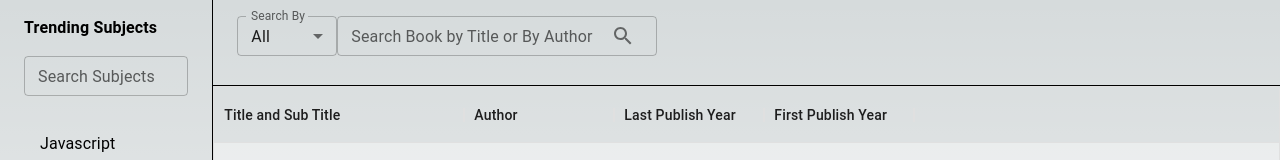
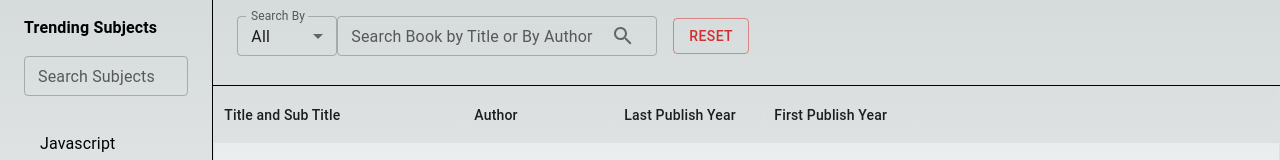
Before and after one commit to AbiramanK/books-library, a Next.js app: page / in a window 1280 px wide. Shown: the top 160 px of the page. Built offline with nearby package versions, Linux system fonts and the light colour scheme.

Commit message:
[Abiraman K] Adds reset option for search

```diff
--- a/src/app/page.tsx
+++ b/src/app/page.tsx
@@ -168,6 +168,14 @@ export default function Home() {
     setSearchBy(searchBy);
   };
 
+  const resetSearch = () => {
+    setSearchText("");
+    setSearchResult(undefined);
+    setSearchResultDocs(undefined);
+    setPage(1);
+    setSearchBy("q");
+  };
+
   return (
     <React.Fragment>
       <Grid container spacing={0}>
@@ -175,6 +183,7 @@ export default function Home() {
           <TopPanel
             searchBooks={searchBooks}
             handleSearchByChange={handleSearchByChange}
+            resetSearch={resetSearch}
           />
         </Grid>
         <Grid item xs={12}>
--- a/src/components/SearchResultDataGrid.tsx
+++ b/src/components/SearchResultDataGrid.tsx
@@ -69,7 +69,7 @@ export const SearchResultDataGrid = (props: ISearchResultDataGridProps) => {
         nextPage={nextPage}
         previousPage={previousPage}
         nextButtonDisabled={lastPage || !props?.searchResultData}
-        previousButtonDisabled={page == 1}
+        previousButtonDisabled={page == 1 || !props?.searchResultData}
       />
     </React.Fragment>
   );
--- a/src/components/TopPanel.tsx
+++ b/src/components/TopPanel.tsx
@@ -11,6 +11,8 @@ import {
   TextField,
   Select,
   SelectChangeEvent,
+  Button,
+  Grid,
 } from "@mui/material";
 import { useSnackbar } from "notistack";
 
@@ -18,6 +20,7 @@ type SearchByType = "q" | "title" | "author";
 interface ITopPanelProps {
   searchBooks: Function;
   handleSearchByChange: (searchBy: SearchByType) => void;
+  resetSearch: () => void;
 }
 
 export const TopPanel = (props: ITopPanelProps) => {
@@ -41,6 +44,12 @@ export const TopPanel = (props: ITopPanelProps) => {
     props?.handleSearchByChange(event.target.value as SearchByType);
   };
 
+  const resetSearch = () => {
+    setSearchText("");
+    setSearchBy("q");
+    props?.resetSearch();
+  };
+
   return (
     <React.Fragment>
       <Container
@@ -52,6 +61,7 @@ export const TopPanel = (props: ITopPanelProps) => {
           borderBottomColor: colors.grey,
         }}
       >
+        <Grid container alignItems={"center"}>
           <FormControl sx={{ width: 100 }}>
             <InputLabel id="search-by-select-label">Search By</InputLabel>
             <Select
@@ -94,6 +104,15 @@ export const TopPanel = (props: ITopPanelProps) => {
               }
             }}
           />
+          <Button
+            variant="outlined"
+            color="error"
+            sx={{ marginLeft: 2 }}
+            onClick={resetSearch}
+          >
+            Reset
+          </Button>
+        </Grid>
       </Container>
     </React.Fragment>
   );
```
Lines whose indentation alone changed are shown as unchanged.
